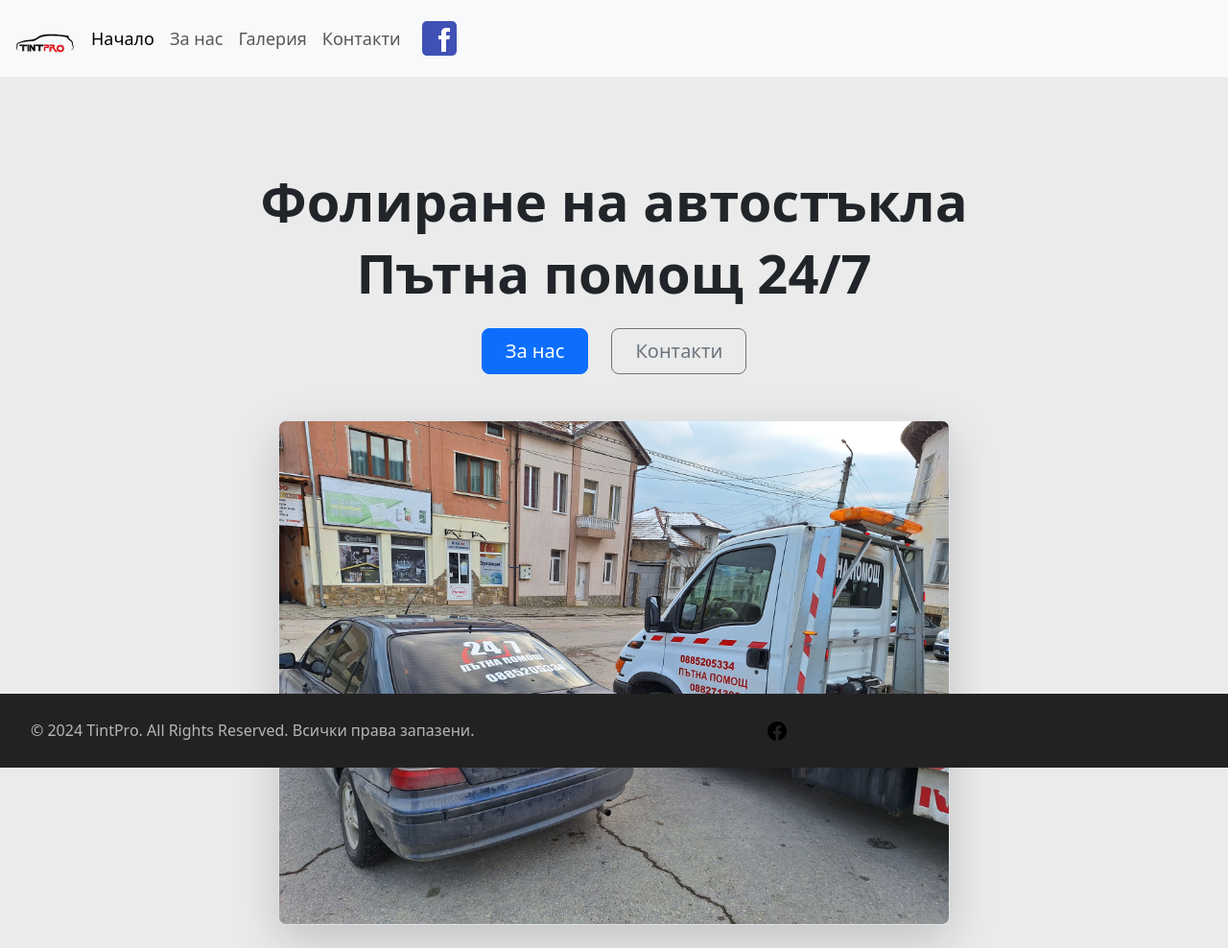
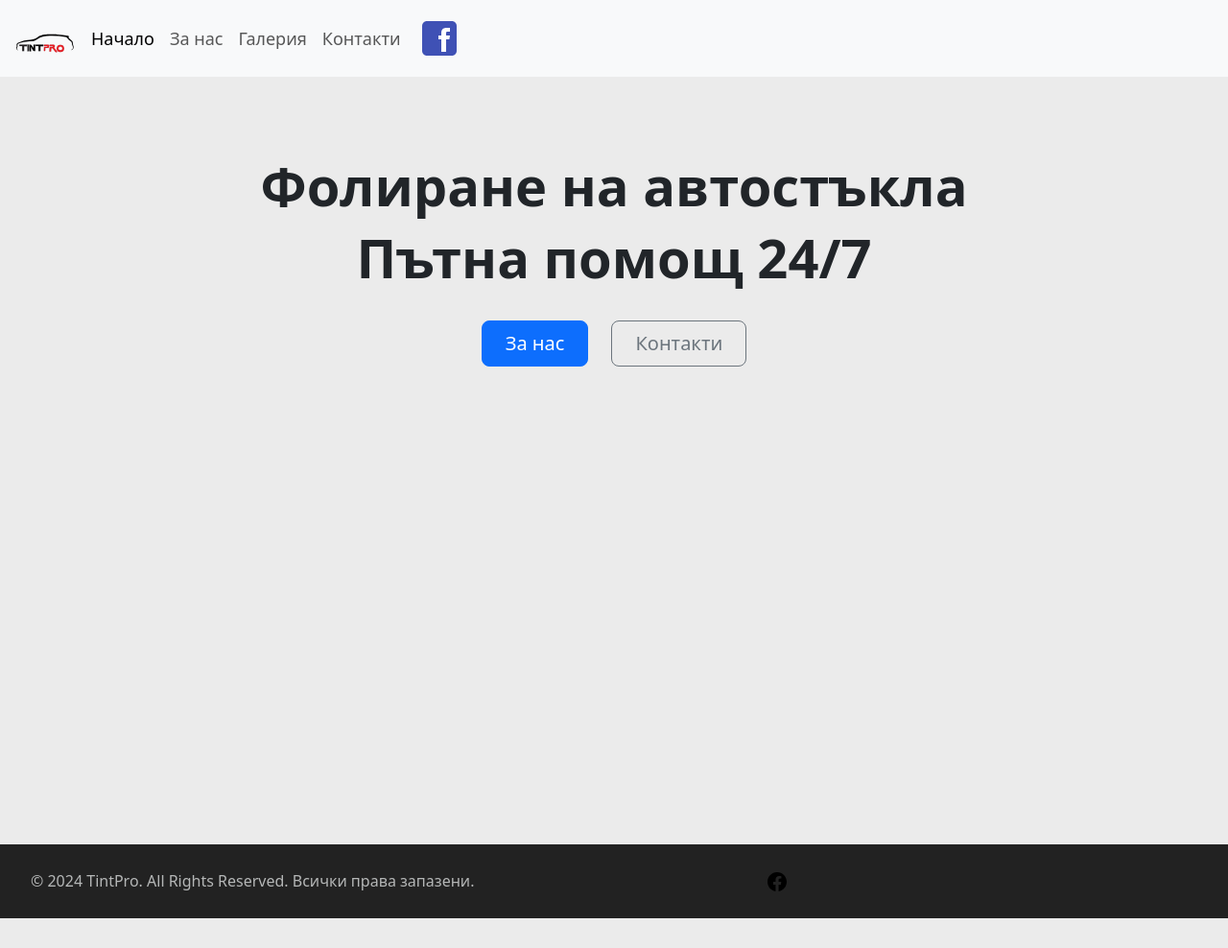
Before and after one commit to Aleksk974/TintPro, a website: page index.html in a window 1280 px wide. Shown: the whole page at 96% size. After the commit the page ends 957 px from the top, so only its background shows below. Drawn offline with nearby package versions, Linux system fonts and the light colour scheme.

Commit message:
Home page update

```diff
--- a/css/contact.css
+++ b/css/contact.css
@@ -23,8 +23,8 @@
 {
     .row {
         display: flex;
-        position: relative;
-        top: 25%;
+        height: 100vh;
+        align-items: center;
     }
 
     .googleMaps {
--- a/css/layout.css
+++ b/css/layout.css
@@ -9,14 +9,14 @@ html, body{
         margin-top: 2em;
         bottom: 0;
         width: 100%;
-        position: fixed;
+        position: relative;
     }
 }
 
 @media (min-width: 631px)
 {
     .site-footer{
-        position:fixed;
+        position:relative;
         bottom: 0;
         width: 100%;
     }
@@ -40,3 +40,19 @@ html, body{
 .site-copyright{
     color: rgb(181, 183, 183);
 }
+
+.container-center {
+    display: flex;
+    flex-direction: column;
+    align-items: center;
+    padding-top: 5em;
+    height: 100vh;
+}
+
+.container-center > h1 {
+    text-align: center;
+}
+
+.d-grid {
+    align-content: center;
+}
--- a/index.html
+++ b/index.html
@@ -40,19 +40,14 @@
     </div>
 </nav>
 
-<div class="px-4 pt-5 my-5 text-center">
+<div class="container-center">
   <h1 class="display-4 fw-bold">Фолиране на автостъкла</h1>
   <h1 class="display-4 fw-bold">Пътна помощ 24/7</h1>
-  <div class="col-lg-6 mx-auto">
+  <div class="center-buttons">
     <p class="lead mb-4"></p>
     <div class="d-grid gap-2 d-sm-flex justify-content-sm-center mb-5">
       <a href="about.html"><button type="button" class="btn btn-primary btn-lg px-4 me-sm-3">За нас</button></a>
       <a href="contact.html"><button type="button" class="btn btn-outline-secondary btn-lg px-4">Контакти</button></a>
-    </div>
-  </div>
-  <div class="" style="max-height: 50vh;">
-    <div class="container px-5" style="position: relative;">
-      <img src="./img/Towing-Photos/platform-pic.jpg" class="img-fluid border rounded-3 shadow-lg mb-4" alt="platform-car" width="700" height="100vh" loading="lazy">
     </div>
   </div>
 </div>
```
